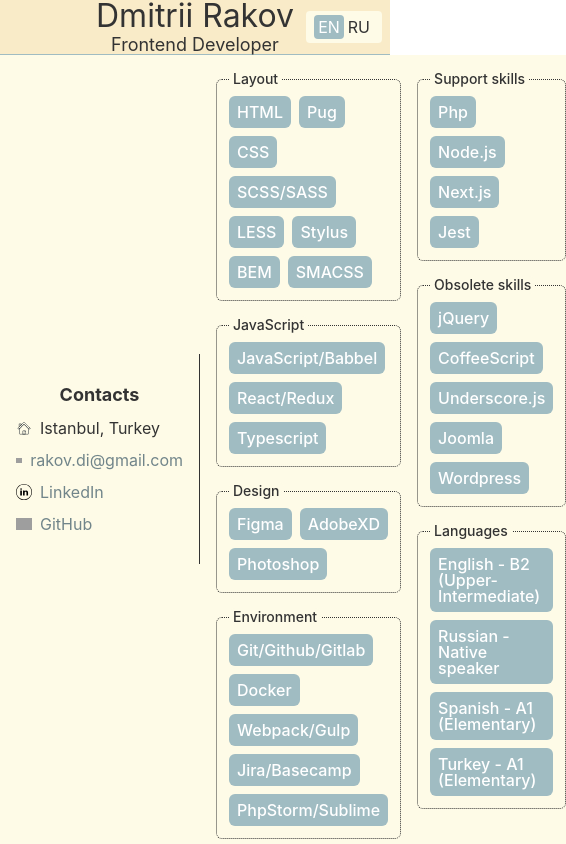
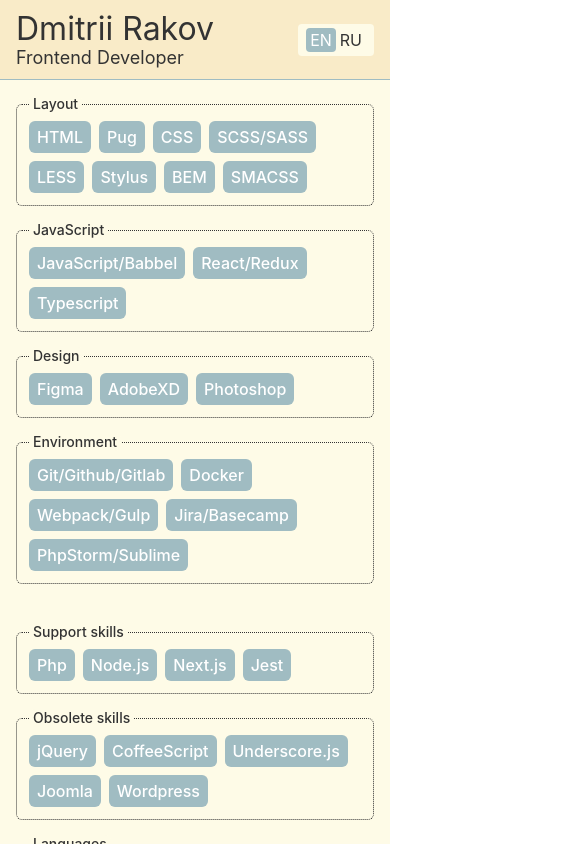
Before and after one commit to bjorn-mozyakin/cv, a React (Create React App) app: page / in a window 390 px wide. Shown: the top 844 px of the page, 566 px wide, since content can reach past the window. Built offline with nearby package versions, Linux system fonts and the light colour scheme; grey boxes are pictures that could not be loaded.

Commit message:
Add mobile version

```diff
--- a/src/components/Contacts/Contacts.scss
+++ b/src/components/Contacts/Contacts.scss
@@ -8,6 +8,11 @@
   font-size: 16px;
   font-weight: 400;
   color: $cBlack;
+
+  @media (max-width: 800px) {
+    border-top: .5px solid $cBlack;
+    border-right: none
+  }
 
   &__title {
     margin-bottom: 2*$bmu;
--- a/src/components/Content/Content.scss
+++ b/src/components/Content/Content.scss
@@ -5,4 +5,10 @@
   flex-grow: 1;
   align-items: flex-start;
   background-color: $cBeigeLight;
+
+  @media (max-width: 800px) {
+    & {
+      flex-direction: column-reverse;
+    }
+  }
 }
--- a/src/components/Skills/Skills.scss
+++ b/src/components/Skills/Skills.scss
@@ -7,9 +7,20 @@
   margin: 0 2*$bmu;
   background-color: $cBeigeLight;
 
-  &__block:not(:first-child) {
+  @media (max-width: 800px) {
+    flex-direction: column;
+  }
+
+  &__block {
     flex-grow: 1;
     width: 100%;
-    margin-left: 2*$bmu;
+
+    &:not(:first-child) {
+      margin-left: 2*$bmu;
+
+      @media (max-width: 800px) {
+        margin-left: 0;
+      }
+    }
   }
 }
--- a/src/components/Topbar/Topbar.scss
+++ b/src/components/Topbar/Topbar.scss
@@ -7,15 +7,23 @@
   justify-content: center;
   align-items: center;
   width: 100%;
-  height: $hTopbar;
+  min-height: $hTopbar;
+  padding: 0 2*$bmu;
   border-bottom: 1px solid $cBlue;
-  text-align: center;
   background-color: $cBeigeDark;
+
+  @media (max-width: 500px) {
+    align-items: flex-start;
+  }
 
   &__title {
     font-size: 32px;
     font-weight: 400;
     color: $cBlack;
+
+    @media (max-width: 360px) {
+      font-size: 28px;
+    }
   }
 
   &__subtitle {
@@ -23,12 +31,16 @@
     font-size: 18px;
     font-weight: 400;
     color: $cBlack;
+
+    @media (max-width: 360px) {
+      font-size: 16px;
+    }
   }
 
   &__switcher {
     position: absolute;
     top: 50%;
-    right: $bmu;
+    right: 2*$bmu;
     transform: translateY(-50%);
   }
 }
```
